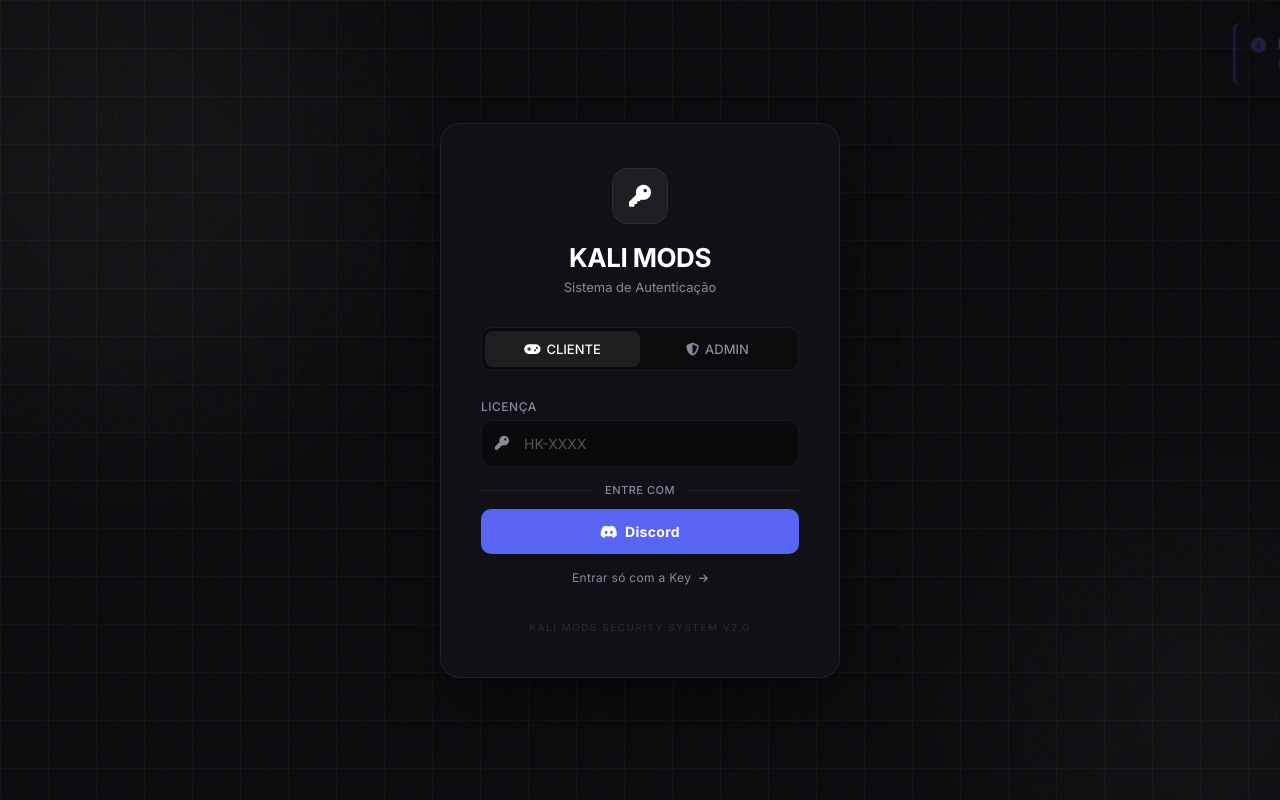
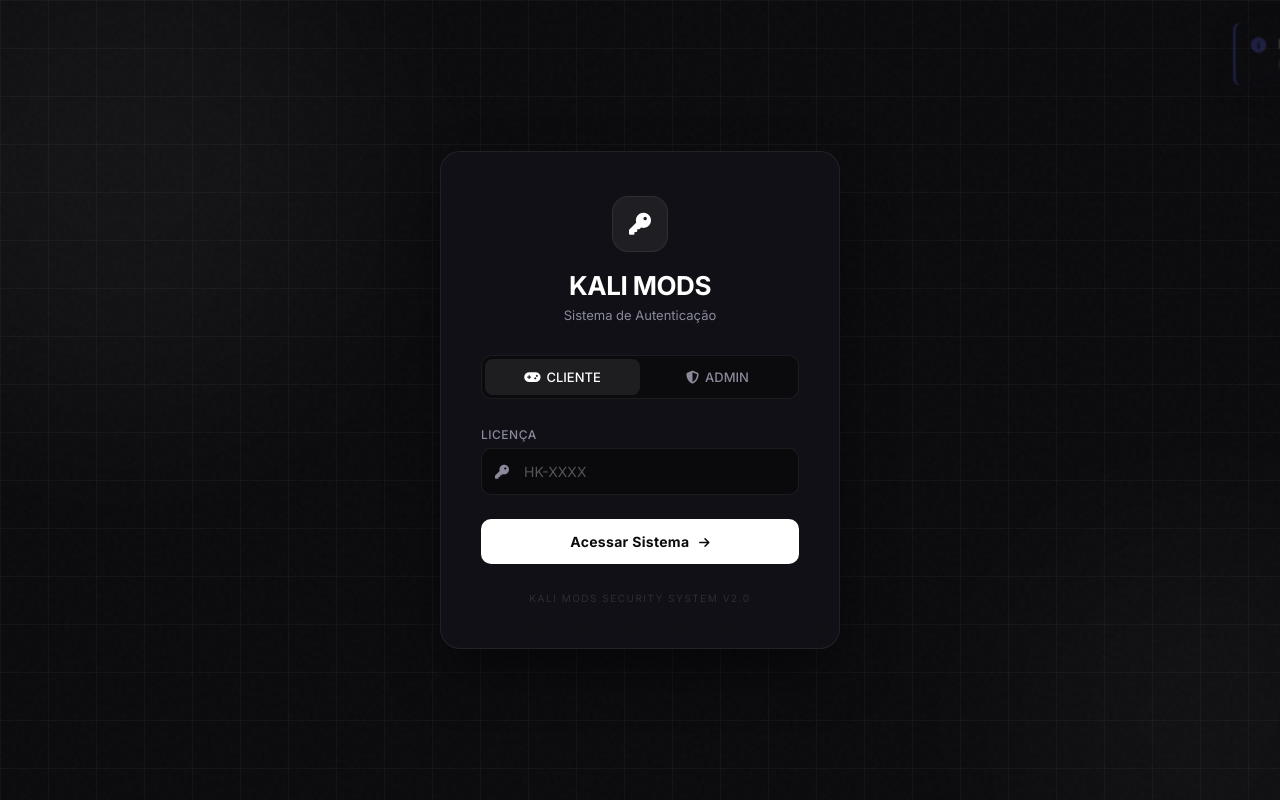
Before and after one commit to xtrem12332124/niga-site, a website: page public/index.html in a window 1280 px wide. Drawn offline with Linux system fonts and the light colour scheme.

Commit message:
fix: restore Acessar Sistema button with Discord OAuth

```diff
--- a/public/index.html
+++ b/public/index.html
@@ -262,21 +262,9 @@
                     <i class="fas fa-key"></i>
                 </div>
             </div>
-            <div style="position:relative;margin-top:12px;text-align:center">
-                <div style="display:flex;align-items:center;gap:12px;margin-bottom:12px">
-                    <div style="flex:1;height:1px;background:var(--border)"></div>
-                    <span style="color:var(--text-muted);font-size:11px;font-weight:500;letter-spacing:0.5px">ENTRE COM</span>
-                    <div style="flex:1;height:1px;background:var(--border)"></div>
-                </div>
-                <button onclick="authDiscord()" style="background:#5865F2;color:#fff;margin-top:0">
-                    <i class="fab fa-discord"></i>&nbsp; Discord
-                </button>
-                <div style="margin-top:8px">
-                    <button onclick="auth('client')" style="background:transparent;color:var(--text-muted);font-weight:400;font-size:12px;padding:8px;margin:0;width:auto">
-                        Entrar só com a Key <i class="fas fa-arrow-right" style="margin-left:4px;font-size:10px"></i>
-                    </button>
-                </div>
-            </div>
+            <button onclick="authDiscord()">
+                Acessar Sistema <i class="fas fa-arrow-right" style="margin-left:6px;font-size:12px"></i>
+            </button>
         </div>
 
         <div id="admin-form" style="display:none">
```
